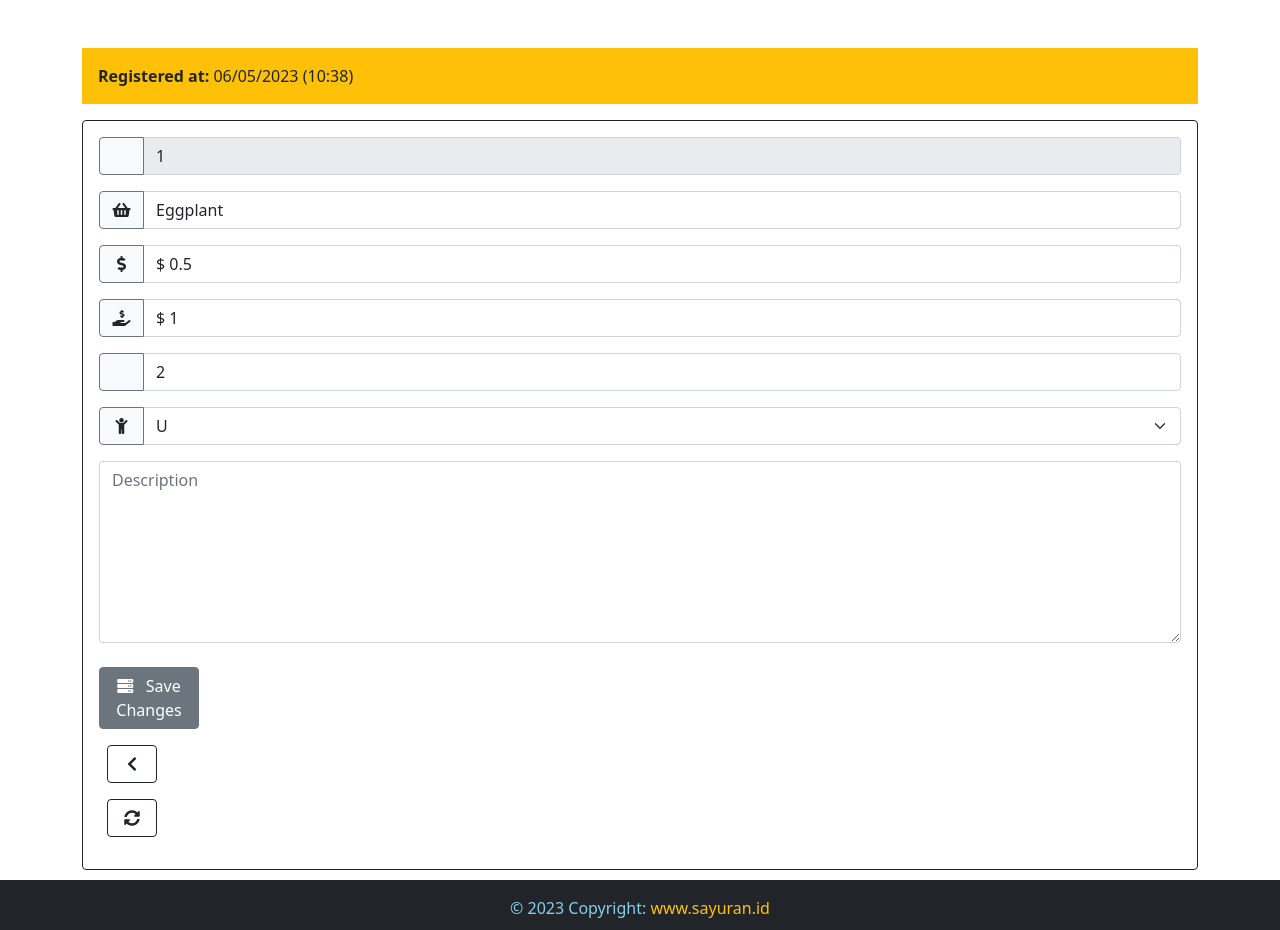
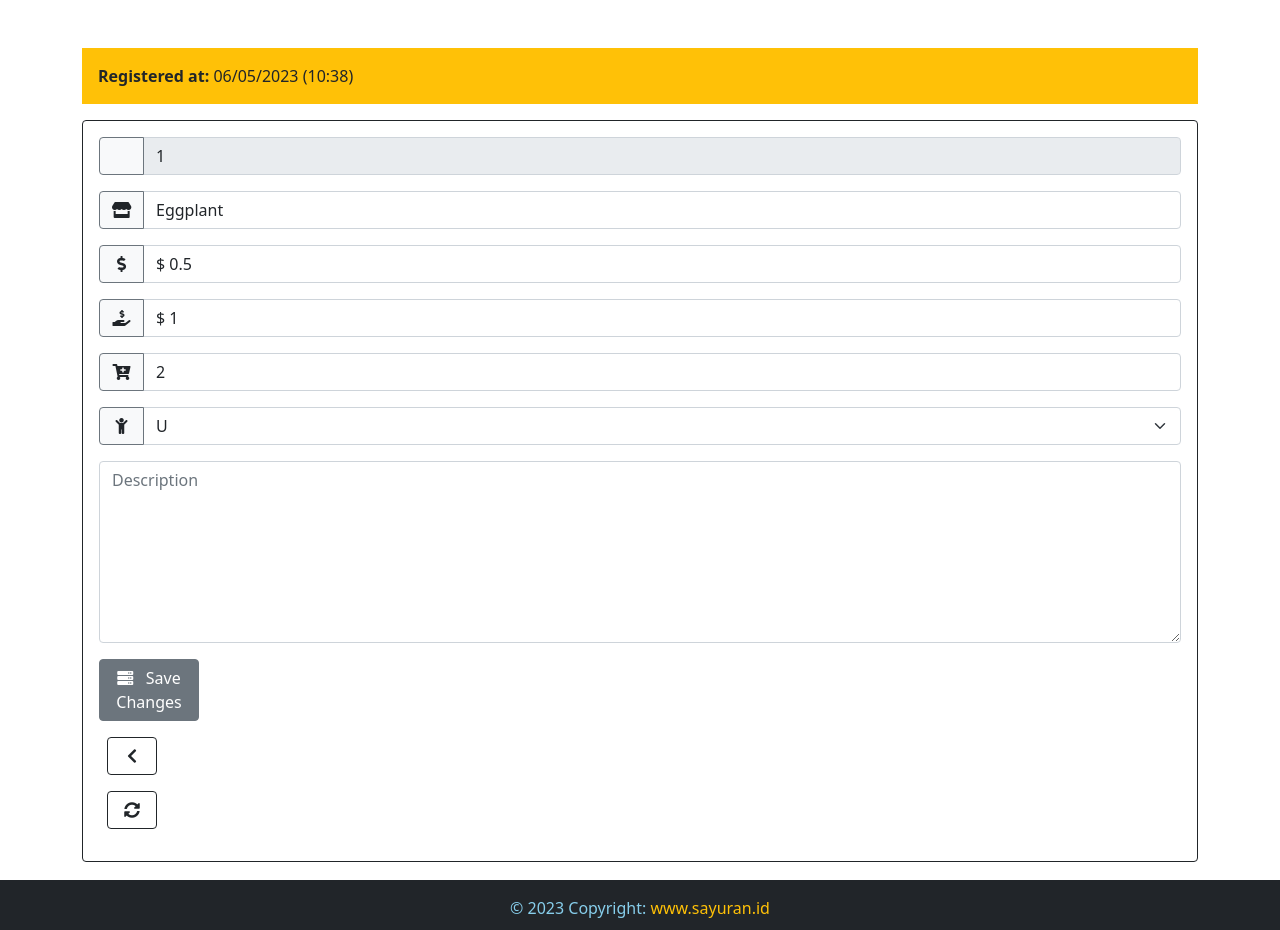
Before and after one commit to ghoziindra/CRUD-Django, a Django app: page /product/1 in a window 1280 px wide. Shown: the part 46-976 px from the top of the page. Run offline with Django 4.2, Linux system fonts and the light colour scheme; data comes from the database, SQL or seed files in the repository; both versions use the stored data as it was after the commit.

Commit message:
initial commit

```diff
--- a/App/templates/add.html
+++ b/App/templates/add.html
@@ -25,7 +25,7 @@
                 {% block value-id %}{% endblock value-id %}
 
                 <div class="input-group mb-3">
-                    <span class="side-label btn border-secondary bg-light"><i class="fas fa-shopping-basket"></i></span>
+                    <span class="side-label btn border-secondary bg-light"><i class="fas fa-store"></i></span>
                     <input type="text" class="form-control" name="product" maxlength="40" placeholder="Product Name" required {% block value-product %}{% endblock value-product %}>
                 </div>
 
@@ -40,7 +40,7 @@
                 </div>
 
                 <div class="input-group mb-3">
-                    <span class="side-label btn border-secondary bg-light"><i class="fas fa-buffer"></i></span>
+                    <span class="side-label btn border-secondary bg-light"><i class="fas fa-cart-plus"></i></span>
                     <input type="text" class="form-control" name="qty" maxlength="10" placeholder="Quantity" required {% block value-qty %}{% endblock value-qty %}>
                 </div>
 
@@ -61,9 +61,9 @@
                     <textarea class="form-control" name="note" rows="7" placeholder="Description">{% block note %}{% endblock note %}</textarea>
                 </div>
 
-                <div class="mt-4" style="width: 100px;">
+                <div class="mt-3" style="width: 100px;">
                     <button type="submit" class="btn btn-secondary mb-3">
-                    {% block btn-action %}<i class="fas fa-plus"></i>&nbsp;&nbsp; Add Product {% endblock btn-action %}
+                    {% block btn-action %}<i class="fas fa-plus-square"></i>&nbsp;&nbsp; Add Product {% endblock btn-action %}
                     </button>
                     <a href= "{% url 'home' %}" class="btn btn-outline-dark mb-3 ms-2" style="width: 50px;" title="Back">
                         <i class="fas fa-chevron-left"></i>
--- a/App/templates/home.html
+++ b/App/templates/home.html
@@ -2,9 +2,8 @@
 
 <!--- Navbar content --->
 {% block navbar-content%}
-<button type="button" class="btn btn-light">
-    <i class="fas fa-bars"></i>
-    &nbsp;&nbsp;Product List
+    <i class="fas fa-home"></i>
+    &nbsp;&nbsp;Home
   </button>
 <!-- <i class="text-light fas fa-bars"></i>&nbsp;&nbsp;Product List> (biasa udu button)-->
 {% endblock navbar-content%}
```
Also changed, not shown: db.sqlite3.
